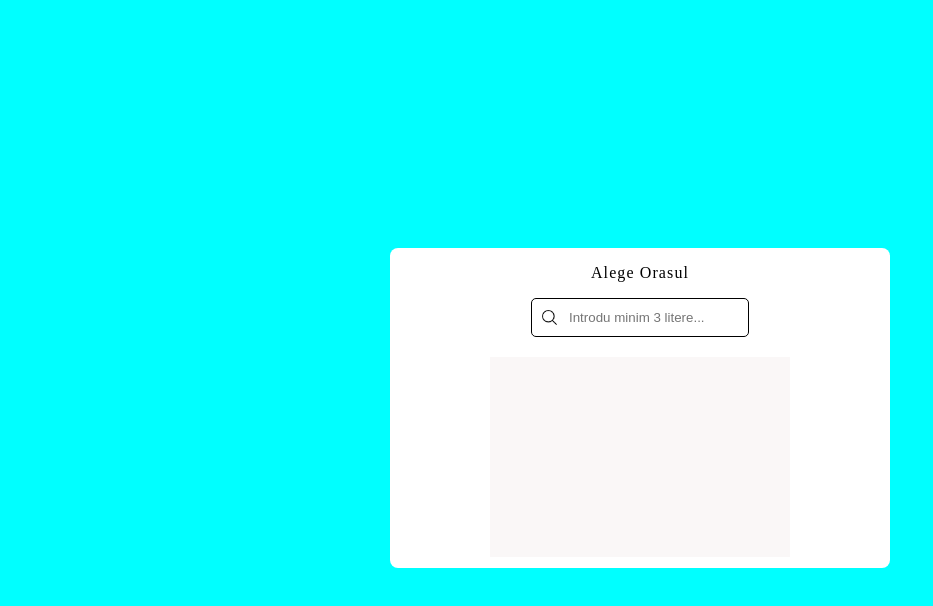
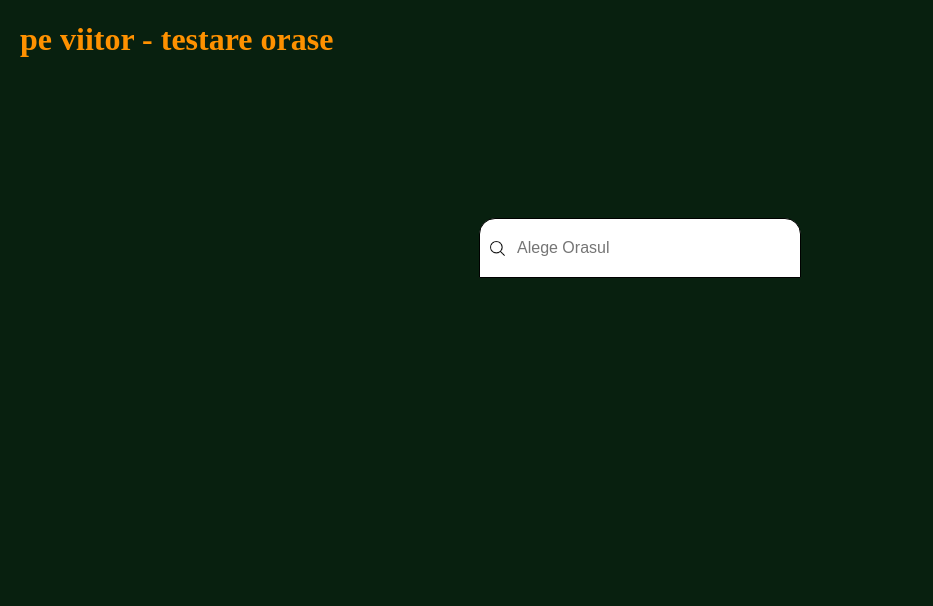
Before and after one commit to peviitor-ro/ui.orase, a plain HTML site: page index.html in a window 1280 px wide. Shown: the whole page, without its empty margins (0-933 px from the left). Drawn offline with Linux system fonts and the light colour scheme; no server answers.

Commit message:
display selected city, modified ui

```diff
--- a/index.html
+++ b/index.html
@@ -7,9 +7,11 @@
     <title>Document</title>
   </head>
   <body>
+    <h1>pe viitor - testare orase</h1>
+    <h2 class="oras"></h2>
+
     <div class="container">
       <div class="content">
-        <p>Alege Orasul</p>
         <div class="searchResultsStyle">
           <div class="search">
             <img src="./icons/search-interface-symbol.png" alt="search_icon" />
@@ -17,10 +19,10 @@
               type="text"
               class="searchInp"
               id="searchInput"
-              placeholder="Introdu minim 3 litere..."
+              placeholder="Alege Orasul"
             />
           </div>
-          <div id="searchResults"></div>
+          <div class="searchResults"></div>
         </div>
       </div>
     </div>
--- a/script.js
+++ b/script.js
@@ -25,7 +25,8 @@ const searchInp = document.querySelector(".searchInp");
 function search(data) {
   // Get DOM elements
   const searchInput = document.getElementById("searchInput");
-  const searchResultsContainer = document.getElementById("searchResults");
+  const searchResultsContainer = document.querySelector(".searchResults");
+  const searchResultDislay = document.querySelector(".searchResults-display");
 
   // Example usage:
   searchInput.addEventListener("input", function () {
@@ -39,7 +40,6 @@ function search(data) {
         searchedVal,
         data.municipiu
       );
-
       // Check if there are any matching results
       if (searchResult || searchResultBucuresti) {
         const uniqueResults = removeDuplicates(searchResult);
@@ -50,11 +50,27 @@ function search(data) {
       }
     } else {
       // Display a message when less than 3 letters are entered
+      searchResultsContainer.classList.add("searchResults-display");
       searchResultsContainer.innerHTML =
         "<p>Introdu minim 3 litere ca sa poata functiona searchul</p>";
     }
     // Clear results when the search input is empty
     if (searchedVal.length < 1) {
+      searchResultsContainer.classList.remove("searchResults-display");
+      searchResultsContainer.innerHTML = "";
+    }
+  });
+
+  // if(searchResultsContainer.innerHTML)
+
+  // Add an event listener to the search results container
+  searchResultsContainer.addEventListener("click", function (event) {
+    // searchInput.innerHTML = "";
+    if (event.target.tagName === "LI") {
+      const selectedLocation = event.target.innerText;
+      searchInput.value = selectedLocation;
+      searchResultsContainer.classList.remove("searchResults-display");
+
       searchResultsContainer.innerHTML = "";
     }
   });
--- a/style.css
+++ b/style.css
@@ -1,20 +1,25 @@
 body {
-  background-color: cyan;
+  margin: 0;
+  padding: 0;
+  background-color: #7db6bf;
+  background-color: #08200f;
 }
 
+h1 {
+  color: #ff9100;
+  margin-left: 20px;
+}
 .container {
-  height: 100vh;
   display: flex;
   flex-direction: column;
   justify-content: center;
   align-items: center;
-  margin: auto;
+  margin: 10em auto;
   letter-spacing: 1.1px;
 }
 
 .content {
-  /* display: block; */
-  background-color: white;
+  /* background-color: white; */
   border-radius: 8px;
   height: 40vh;
   width: 500px;
@@ -30,9 +35,11 @@ body {
 .search {
   display: flex;
   align-items: center;
-  padding: 10px 0px;
+  padding: 5px 0px;
+  width: 20em;
+  height: 3em;
   border: 1px solid black;
-  border-radius: 5px;
+  border-radius: 16px 16px 0px 0px;
   background-color: white;
 }
 
@@ -44,44 +51,52 @@ body {
 .search input {
   outline: none;
   border: 0px;
-}
-#searchResults {
-  background-color: #faf7f7;
-  margin-top: 20px;
-  overflow: auto;
-  height: 200px;
-  min-width: 300px;
-  max-width: 300px;
+  width: 20em;
+  font-size: 16px;
+  text-wrap: balance;
+  text-transform: capitalize;
 }
 
-#searchResults::-webkit-scrollbar {
-  width: 7px;
+.searchResults {
+  display: none;
+  border-radius: 0px 0px 16px 16px;
+  background-color: #faf7f7;
+  margin-top: 5px;
+  overflow: auto;
+  height: 20em;
+  width: 20em;
 }
 
-#searchResults::-webkit-scrollbar-track {
-  border-radius: 25px;
-  background: #f1f1f1;
+.searchResults-display {
+  display: block;
 }
 
-#searchResults::-webkit-scrollbar-thumb {
-  background: #ccc;
+.searchResults::-webkit-scrollbar {
+  width: 10px;
+}
+
+.searchResults::-webkit-scrollbar-track {
+  background: #08200f;
+}
+
+.searchResults::-webkit-scrollbar-thumb {
+  cursor: pointer;
+  background: #ff9100;
   border-radius: 25px;
 }
 
-#searchResults ul {
+.searchResults ul {
   padding: 0px;
   text-align: start;
 }
 
-#searchResults ul li {
+.searchResults ul li {
   list-style: none;
-  /* margin: 5px 0px; */
   text-transform: capitalize;
-  width: fit-content;
   cursor: pointer;
   padding: 10px;
   text-overflow: clip;
 }
-#searchResults ul li:hover {
-  background-color: rgb(235, 235, 235);
+.searchResults ul li:hover {
+  background-color: #7db6bf;
 }
```
